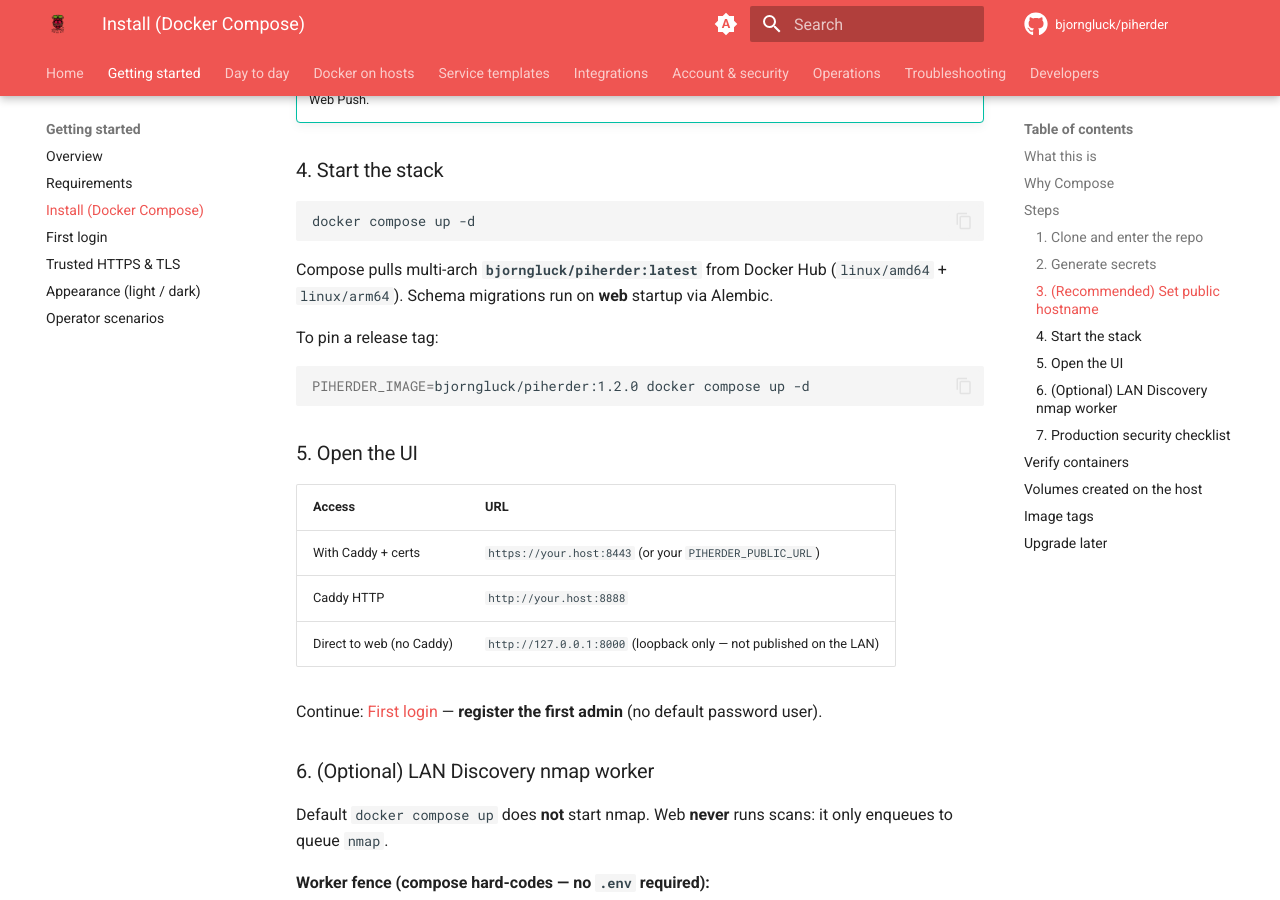
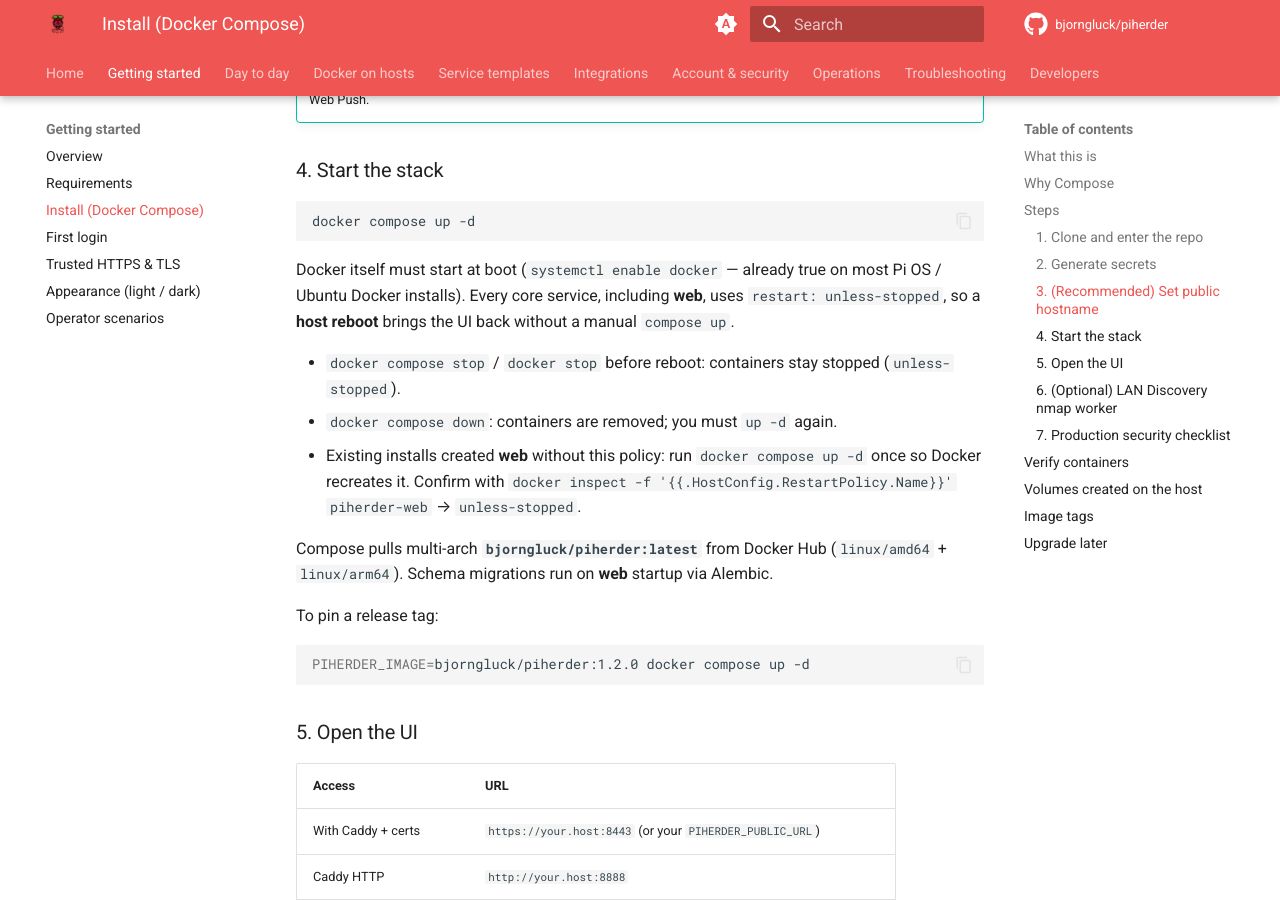
Before and after one commit to bjorngluck/piherder, an MkDocs documentation site: the page built from wiki/getting-started/install.md, in a window 1280 px wide and 900 px high, scrolled down 1428 px. Built offline with MkDocs 1.6.1 and Material for MkDocs 9.7.7, drawn with Linux system fonts in a browser that asks for light colours; comment, search, counter and statistics services are not loaded.

Commit message:
fix(v1.3): restart web after host reboot
web had no Compose restart policy (Docker default no), so a host reboot
left db/redis/celery/caddy up and the UI down until a manual start.
Match unless-stopped; document install/QA/RELEASE; guard with a compose test.

````diff
--- a/docker-compose.yml
+++ b/docker-compose.yml
@@ -76,6 +76,9 @@
   web:
     <<: *piherder-image
     container_name: piherder-web
+    # Same as db/redis/celery/caddy — without this, a host reboot leaves the UI down
+    # (Docker default restart is "no"). Recreate once: docker compose up -d web
+    restart: unless-stopped
     command: uvicorn app.main:app --host 0.0.0.0 --port 8000 --workers 1
     ports:
       # Loopback only — do not publish the app port on the LAN. Use Caddy :8888/:8443.
--- a/wiki/getting-started/install.md
+++ b/wiki/getting-started/install.md
@@ -56,6 +56,12 @@
 ```bash
 docker compose up -d
 ```
+
+Docker itself must start at boot (`systemctl enable docker` — already true on most Pi OS / Ubuntu Docker installs). Every core service, including **web**, uses `restart: unless-stopped`, so a **host reboot** brings the UI back without a manual `compose up`.
+
+- `docker compose stop` / `docker stop` before reboot: containers stay stopped (`unless-stopped`).
+- `docker compose down`: containers are removed; you must `up -d` again.
+- Existing installs created **web** without this policy: run `docker compose up -d` once so Docker recreates it. Confirm with `docker inspect -f '{{.HostConfig.RestartPolicy.Name}}' piherder-web` → `unless-stopped`.
 
 Compose pulls multi-arch **`bjorngluck/piherder:latest`** from Docker Hub (`linux/amd64` + `linux/arm64`). Schema migrations run on **web** startup via Alembic.
 
````
Also changed, not shown: docs/QA_v1.3.0.md (+1 -0 lines), docs/RELEASE_v1.3.0.md (+6 -0 lines), wiki/troubleshooting/index.md (+1 -0 lines), 1 other file.
